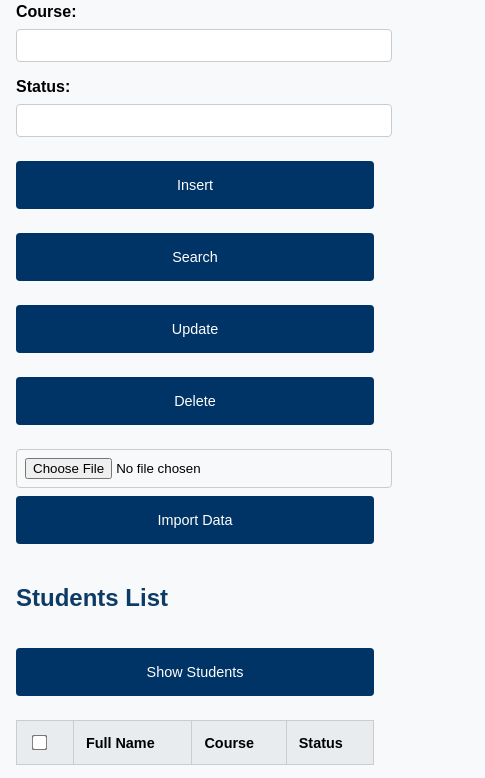
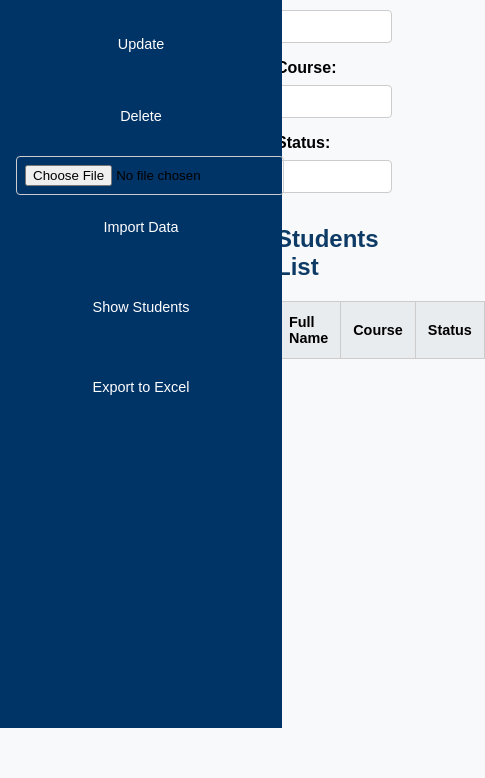
Before and after one commit to Nonito02/StudentInfo-Crud-Firebase, a plain HTML site: page index.html in a window 390 px wide. Shown: the part 148-926 px from the top of the page, 485 px wide, since content can reach past the window. After the commit the page ends 844 px from the top, so only its background shows below. Drawn offline with nearby package versions, Linux system fonts and the light colour scheme; a script that the page names is missing.

Commit message:
Update index.html

```diff
--- a/index.html
+++ b/index.html
@@ -113,6 +113,35 @@
         padding: 1rem;
         margin-top: 1rem;
       }
+
+      /* Sidebar styles for small screens */
+      .user-input {
+        flex-direction: column;
+      }
+
+      .button-sidebar {
+        display: flex;
+        flex-direction: column;
+        position: fixed;
+        top: 0;
+        left: 0;
+        height: 100%;
+        background-color: #003366;
+        width: 250px;
+        padding: 1rem;
+        z-index: 10;
+        justify-content: flex-start;
+      }
+
+      .button-sidebar button {
+        margin-bottom: 1rem;
+        width: 100%;
+      }
+
+      /* Shift content to the right */
+      .container {
+        margin-left: 260px;
+      }
     }
 
     @media screen and (max-width: 480px) {
@@ -127,6 +156,18 @@
   </style>
 </head>
 <body>
+  <div class="button-sidebar">
+    <button id="insert">Insert</button>
+    <button id="read">Search</button>
+    <button id="update">Update</button>
+    <button id="delete">Delete</button>
+    <input type="file" id="importFile" accept=".csv" />
+    <button id="importData">Import Data</button>
+    <button id="showStudents">Show Students</button>
+
+    <button id="exportToExcel">Export to Excel</button>
+  </div>
+
   <div class="container">
     <h1>ID Production Monitoring</h1>
     <div class="user-input">
@@ -142,25 +183,12 @@
         <label for="status">Status:</label>
         <input type="text" id="status" />
       </div>
-      <div style="display: flex; align-items: flex-end; gap: 0.5rem; flex-wrap: wrap;">
-        <button id="insert">Insert</button>
-        <button id="read">Search</button>
-        <button id="update">Update</button>
-        <button id="delete">Delete</button>
-      </div>
-      <div style="display: flex; flex-direction: column;">
-        <input type="file" id="importFile" accept=".csv" />
-        <button id="importData">Import Data</button>
-      </div>
     </div>
 
     <h2>Students List</h2>
-    <button id="showStudents">Show Students</button>
-
     <table>
       <thead>
         <tr>
-          <th><input type="checkbox" id="selectAll" /></th>
           <th>Full Name</th>
           <th>Course</th>
           <th>Status</th>
@@ -168,9 +196,6 @@
       </thead>
       <tbody id="studentTableBody"></tbody>
     </table>
-    <button id="deleteSelected">Delete Selected</button>
-    <button id="exportToExcel">Export to Excel</button>
-
   </div>
 
   <script src="https://www.gstatic.com/firebasejs/8.4.2/firebase.js"></script>
```
